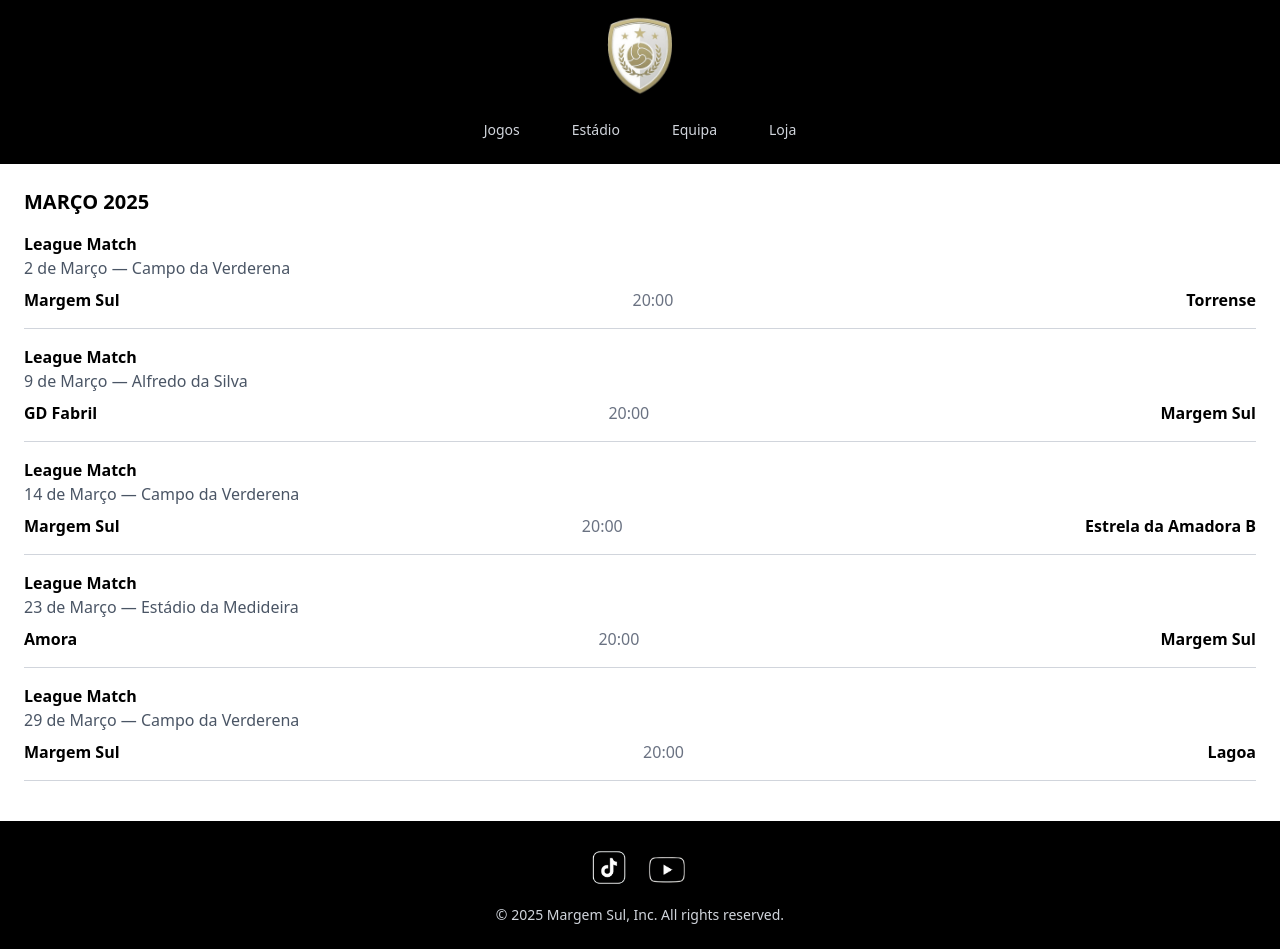
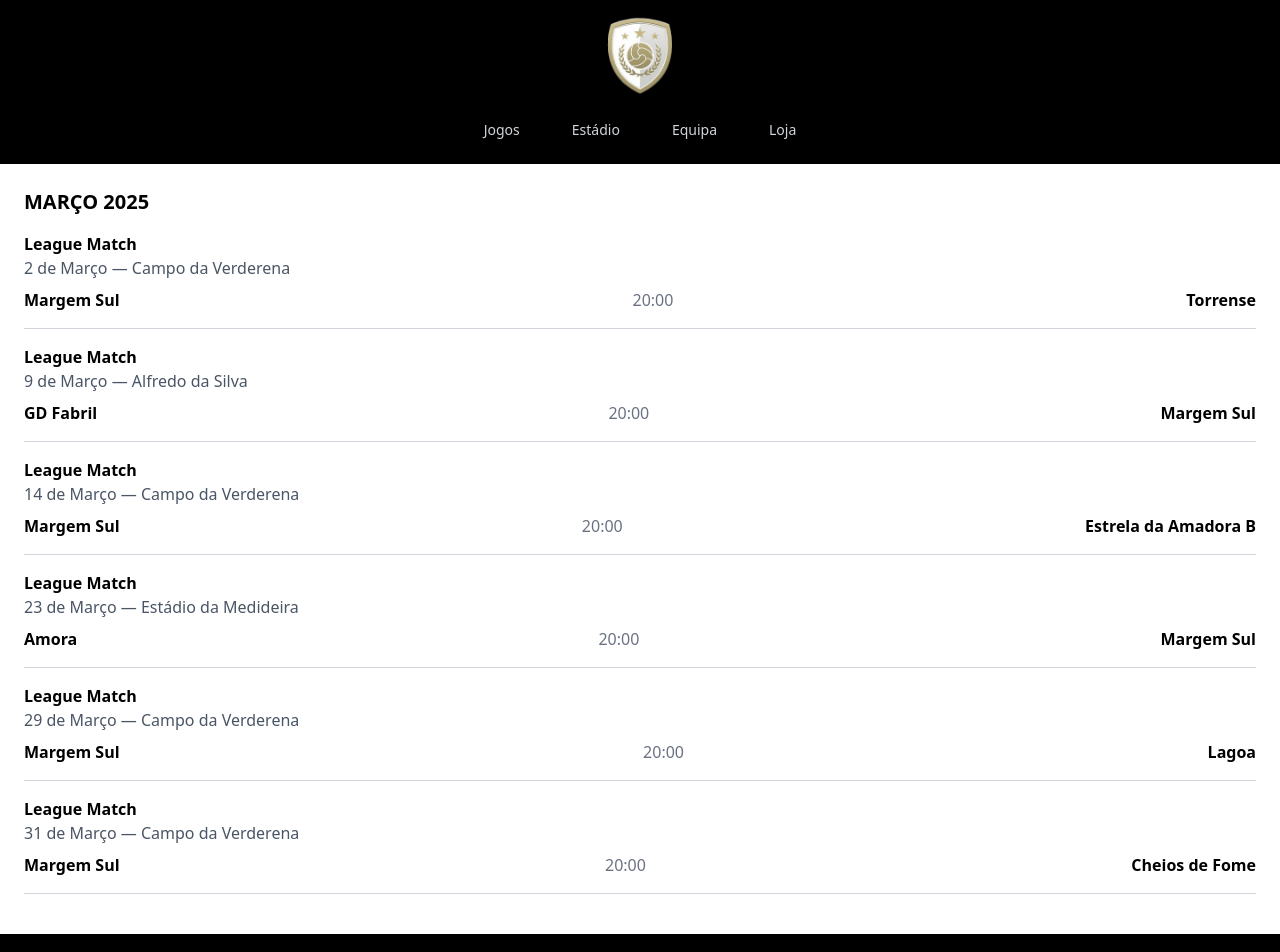
Before and after one commit to TavinhoW/Margem-Sul, a React (Vite) app: page /jogos in a window 1280 px wide. Shown: the top 952 px of the page. Built offline with nearby package versions, Linux system fonts and the light colour scheme.

Commit message:
Added another game to MatchSchedule

```diff
--- a/src/content/jogos/page.tsx
+++ b/src/content/jogos/page.tsx
@@ -40,6 +40,14 @@ const MatchSchedule = () => {
             awayTeam: 'Lagoa',
             venue: 'Campo da Verderena',
         },
+        {
+            date: '31 de Março',
+            league: 'League Match',
+            time: '20:00',
+            homeTeam: 'Margem Sul',
+            awayTeam: 'Cheios de Fome',
+            venue: 'Campo da Verderena',
+        },
     ];
 
     return (
```
